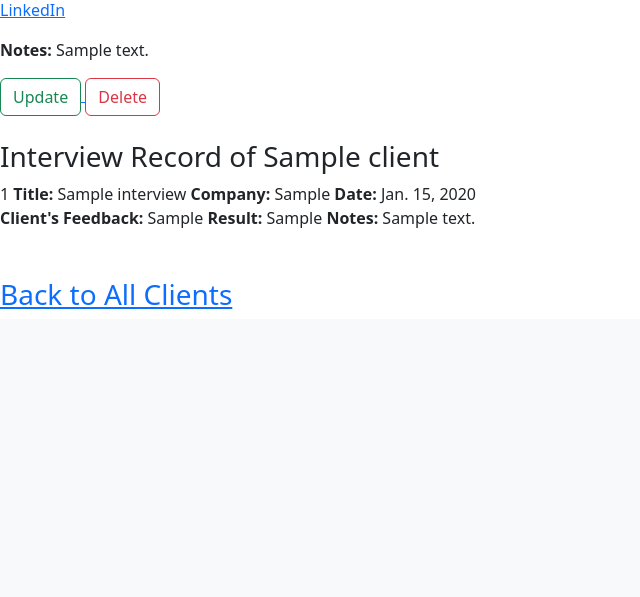
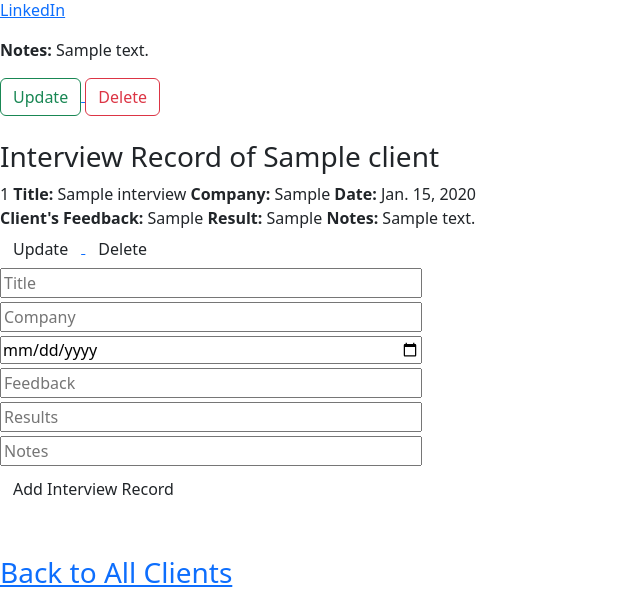
Before and after one commit to Oksanka25/EasyRecruitingCapstone, a Django app: page /clients/1/ in a window 1280 px wide. Shown: the part 532-1129 px from the top of the page, without its empty margins (0-640 px from the left). Before the commit the page ends 841 px from the top, so only its background shows below. Run offline with Django 4.2, Linux system fonts and the light colour scheme; tables that the repository leaves empty hold one stand-in row (values such as "Sample post"); grey boxes marked "Sample" are stand-in pictures.

Commit message:
Interview has delete and update options now

```diff
--- a/main_app/templates/client_delete.html
+++ b/main_app/templates/client_delete.html
@@ -3,8 +3,8 @@
 <form method="post">
     {% csrf_token %}
     <div class="buttons">
-        <input class="btn btn-outline-danger" type="submit" value="Confirm" />
-        <a class="btn btn-outline-info" href="{% url 'client_detail' client.pk %}">Cancel</a>
+        <input class="btn " type="submit" value="Confirm" />
+        <a class="btn" href="{% url 'client_detail' client.pk %}">Cancel</a>
     </div>
 </form>
 {% endblock %}
--- a/main_app/templates/client_detail.html
+++ b/main_app/templates/client_detail.html
@@ -39,7 +39,15 @@
 <span> <b>Client's Feedback: </b>{{interview.feedback}}</span>
 <span><b>Result: </b>{{interview.result}}</span>
 <span><b>Notes: </b>{{interview.notes}}</span>
+    <div>
+<a href="{% url 'interview_update' interview.pk%}">
+    <button class="btn mr-3"> Update</button>
+</a>
 
+<a href="{% url 'interview_delete' interview.pk%}">
+    <button class="btn mr-3"> Delete </button>
+</a>
+    </div>
 </div>
 
 {% empty %}
@@ -50,9 +58,88 @@
     </article>
 {% endfor %}
 
+<form class="mb-4" action="{% url 'interview_create' client.pk %}" method="post">
+    {% csrf_token %}
+    <div class="field">
+        <div class="control">
+            <input
+                class="input  mb-1"
+                style="width: 33%;"
+                type="text"
+                name="title"
+                placeholder="Title"
+                required
+            />
+        </div>
+        <div class="control mb-1 ">
+            <input
+                class="input"
+                style="width: 33%;"
+                type="text"
+                name="company"
+                placeholder="Company"
+                min="1"
+                required
+            />
+        </div>
+        <div class="control mb-1 ">
+            <input
+                class="input is-primary"
+                style="width: 33%;"
+                type="date"
+                name="date"
+                placeholder="Date"
+                min="1"
+                required
+            />
+        </div>
+        <div class="control mb-1 ">
+            <input
+                class="input is-primary"
+                style="width: 33%;"
+                type="text"
+                name="feedback"
+                placeholder="Feedback"
+                min="1"
+                required
+            />
+        </div>
+        <div class="control mb-1 ">
+            <input
+                class="input is-primary"
+                style="width: 33%;"
+                type="text"
+                name="result"
+                placeholder="Results"
+                min="1"
+                required
+            />
+        </div>
+        <div class="control mb-1 ">
+            <input
+                class="input is-primary"
+                style="width: 33%;"
+                type="text"
+                name="notes"
+                placeholder="Notes"
+                min="1"
+                required
+            />
+        </div>
+        <div class="control">
+            <input class="btn" type="submit" value="Add Interview Record" />
+        </div>
+    </div>
+</form>
+
+
+
 <div class="mt-5">
     <a href="{% url 'client_list' %}" >
         <h3 class="mt-5"> Back to All Clients </h3>
     </a>
 </div>
+
+
+
 {% endblock %}
--- a/main_app/urls.py
+++ b/main_app/urls.py
@@ -11,5 +11,11 @@ urlpatterns = [
          views.ClientUpdate.as_view(), name="client_update"),
     path('clients/<int:pk>/delete',
          views.ClientDelete.as_view(), name="client_delete"),
+    path('clients/<int:pk>/interviews/new/',
+         views.InterviewCreate.as_view(), name="interview_create"),
+    path('interviews/<int:pk>/update',
+         views.InterviewUpdate.as_view(), name="interview_update"),
+    path('interviews/<int:pk>/delete',
+         views.InterviewDelete.as_view(), name="interview_delete"),
 
 ]
--- a/main_app/views.py
+++ b/main_app/views.py
@@ -1,11 +1,12 @@
 from django.shortcuts import render
+from django.shortcuts import redirect
 from django.views import View
 from django.views.generic.base import TemplateView
 from django.views.generic.edit import CreateView, UpdateView, DeleteView
 from django.views.generic import DetailView
 from django.urls import reverse
 # import models
-from .models import Client
+from .models import Client, Interview
 
 
 # Create your views here.
@@ -59,3 +60,34 @@ class ClientDelete(DeleteView):
     model = Client
     template_name = "client_delete.html"
     success_url = "/clients/"
+
+
+class InterviewCreate(View):
+    def post(self, request, pk):
+        title = request.POST.get("title")
+        company = request.POST.get("company")
+        date = request.POST.get("date")
+        feedback = request.POST.get("feedback")
+        result = request.POST.get("result")
+        notes = request.POST.get("notes")
+        client = Client.objects.get(pk=pk)
+        Interview.objects.create(
+            title=title, company=company, date=date, feedback=feedback, result=result, notes=notes, client=client)
+        return redirect('client_detail', pk=pk)
+
+
+class InterviewUpdate(UpdateView):
+    model = Interview
+    fields = ['title', 'company', 'date', 'feedback', 'result', 'notes']
+    template_name = "interview_update.html"
+
+    def get_success_url(self):
+        return reverse('client_detail', kwargs={'pk': self.object.client_id})
+
+
+class InterviewDelete(DeleteView):
+    model = Interview
+    template_name = "interview_delete.html"
+
+    def get_success_url(self):
+        return reverse('client_detail', kwargs={'pk': self.object.client_id})
```
Also changed, not shown: main_app/templates/interview_delete.html (added, +10 -0 lines), main_app/templates/interview_update.html (added, +8 -0 lines).
